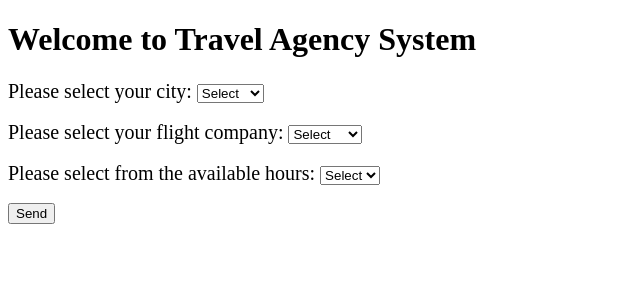
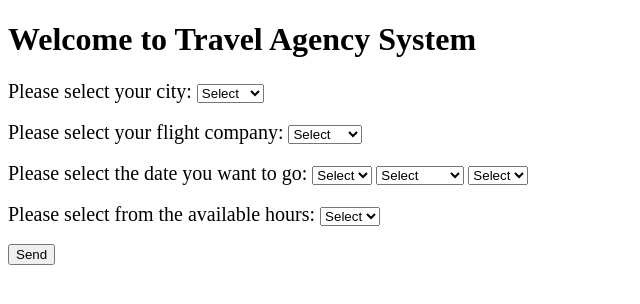
Before and after one commit to alane019/SE-362-Simulation-of-a-Travel-Agency-IS, a PHP site: page /index.php in a window 1280 px wide. Shown: the top 304 px of the page, without its empty margins (0-640 px from the left). Run offline with PHP 8.4, Linux system fonts and the light colour scheme; the visitor is signed in with stand-in values (Sample User, id 1); data comes from the database, SQL or seed files in the repository.

Commit message:
Full Form for Index

```diff
--- a/berk/includes/handlers/index-handler.php
+++ b/berk/includes/handlers/index-handler.php
@@ -11,14 +11,14 @@ if(mysqli_connect_errno()){
 if (isset($_GET['indexSendButton'])) {
     $city = $_GET['city'];
     $flight = $_GET['flight'];
+    $day = $_GET['day'];
+    $month = $_GET['month'];
+    $year = $_GET['year'];
     $hour = $_GET['hour'];
 
-    $query = "Insert into infos(city,flight,hour) values('$city','$flight','$hour')";
-    //$queryDeneme = "Insert into infos(city,flight,hour) values('Izmir','THY','9:00')";
-    //$result = mysqli_query($con,$queryDeneme);
+    $query = "Insert into infos(city,flight,day,month,year,hour) values('$city','$flight','$day','$month','$year','$hour')";
     $result2 = mysqli_query($con,$query);
     // Buradaki 3 value'yu yazdırmıyor.
-    echo $city." ".$flight." ".$hour;
 }
 
 
--- a/berk/index.php
+++ b/berk/index.php
@@ -33,17 +33,17 @@
 		<!-- City Combo Box -->
 		<p>Please select your city: </p>
 			<select name="city" id="city">
-				<option name="citySelect">Select</option>
+				<option name="citySelect" value=''>Select</option>
 					<?php
-						 $con = mysqli_connect("localhost","root","","test");
-						 $config['default']['port'] = 3308; // Berk : Commente al bunu
+
 						$query = "Select * from cities";
 						$result = mysqli_query($con,$query) or die("Error in query");
 						if(mysqli_num_rows($result)>0) {
 							while($row = mysqli_fetch_row($result)) {
 					?>
 								<option><?php
-								echo "$row[1]";?> </option>
+								echo "$row[1]";
+								?> </option>
 							<?php
 							}
 						}
@@ -53,37 +53,80 @@
 		<!-- Flight Combo Box -->
 		<p>Please select your flight company: </p>
 			<select name="flight" id="flight">
-				<option name="flightSelect">Select</option>
+				<option name="flightSelect" value=''>Select</option>
 					<?php
-					$con = mysqli_connect("localhost","root","","test");
-					$config['default']['port'] = 3308; // Berk : Commente al bunu
 						$query = "Select * from flights";
 						$result = mysqli_query($con,$query) or die("Error in query");
 						if(mysqli_num_rows($result)>0) {
 							while($row = mysqli_fetch_row($result)) {
 					?>
 								<option><?php
-								echo "$row[1]";?> </option>
+								echo "$row[1]";
+								?> </option>
 							<?php
 							}
 						}
 							?>
 			</select>
 			<br><br>
+
+			<!-- Day Combo Box -->
+			<p>Please select the date you want to go: </p>
+			<select name='day' id='day'>
+				<option name='daySelect' value=''>Select</option>
+				<?php
+					for($i=1;$i<=31;$i++) {
+				?>
+				<option><?php
+					echo $i;}
+				?> </option>
+
+			</select>
+
+			<!-- Month Combo Box -->
+			<select name='month' id='month'>
+				<option name="monthSelect" value="">Select</option>
+				<?php
+					$monthArray = array("January","February","March","April","May","June","July","August","September","October","November","December");
+					foreach($monthArray as $monthArray) {
+				?>
+				<option><?php
+					echo $monthArray;}
+				?>
+				</option>
+			</select>
+
+
+			<!-- Year Combo Box -->
+
+			<select name="year" id="year">
+				<option name='yearSelect' value=''>Select</option>
+				<?php
+					$yearArray = array();
+					for ($i=date('Y'); $i<date('Y')+5; $i++) {
+					$yearArray[]=$i;
+				?>
+				<option><?php
+					echo $i;}
+				?> </option>
+
+			</select>
+			<br><br>
+
+
 		<!-- Hour Combo Box -->
 		<p>Please select from the available hours: </p>
 			<select name="hour" id="hour">
-				<option name='hourSelect'>Select</option>
+				<option name='hourSelect' value=''>Select</option>
 					<?php
-					$con = mysqli_connect("localhost","root","","test");
-					$config['default']['port'] = 3308; // Berk : Commente al bunu
 						$query = "Select * from hours";
 						$result = mysqli_query($con,$query) or die("Error in query");
 						if(mysqli_num_rows($result)>0) {
 							while($row = mysqli_fetch_row($result)) {
 					?>
 							<option><?php
-								echo $row[1]; ?> </option>
+								echo $row[1];
+								?> </option>
 							<?php
 							}
 						}
```
